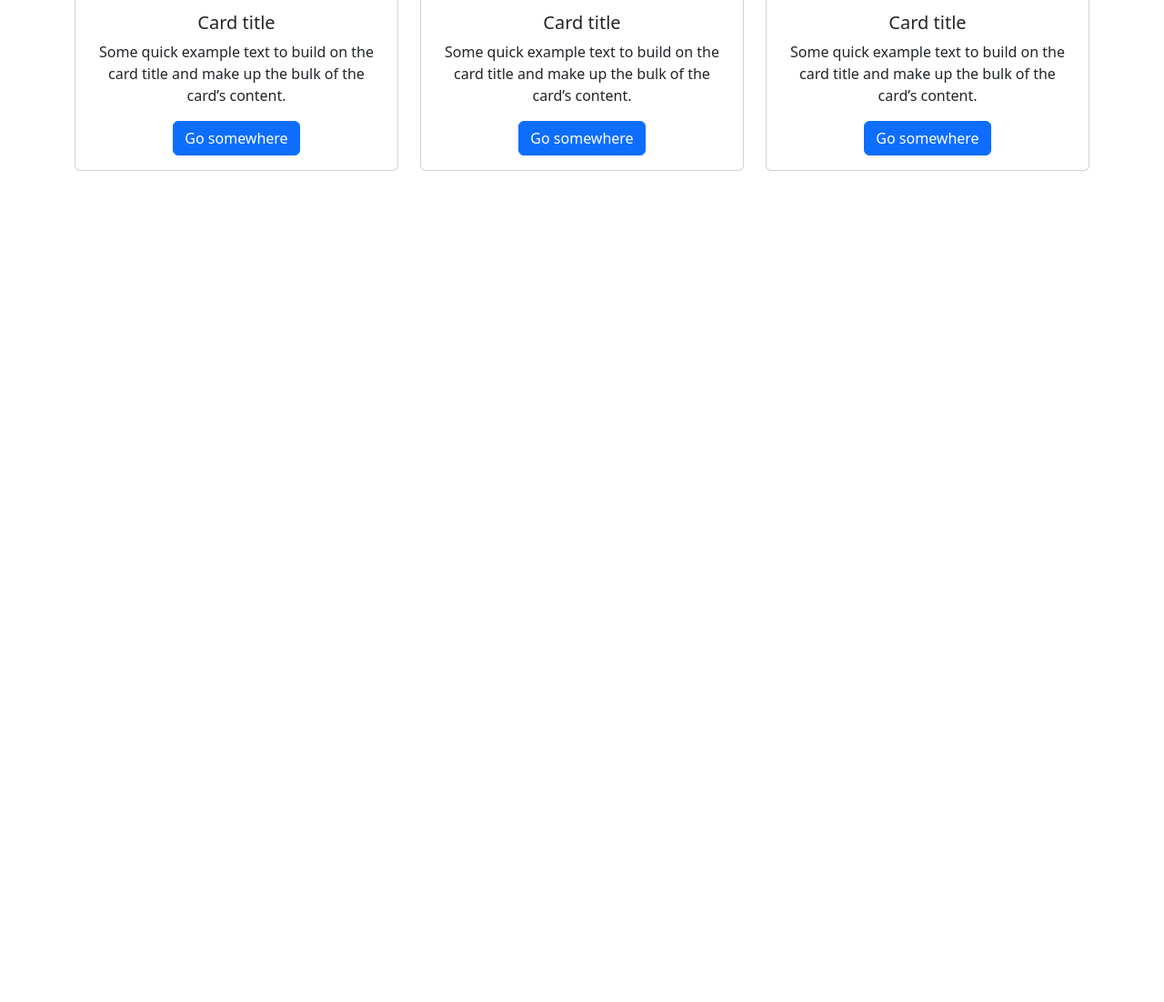
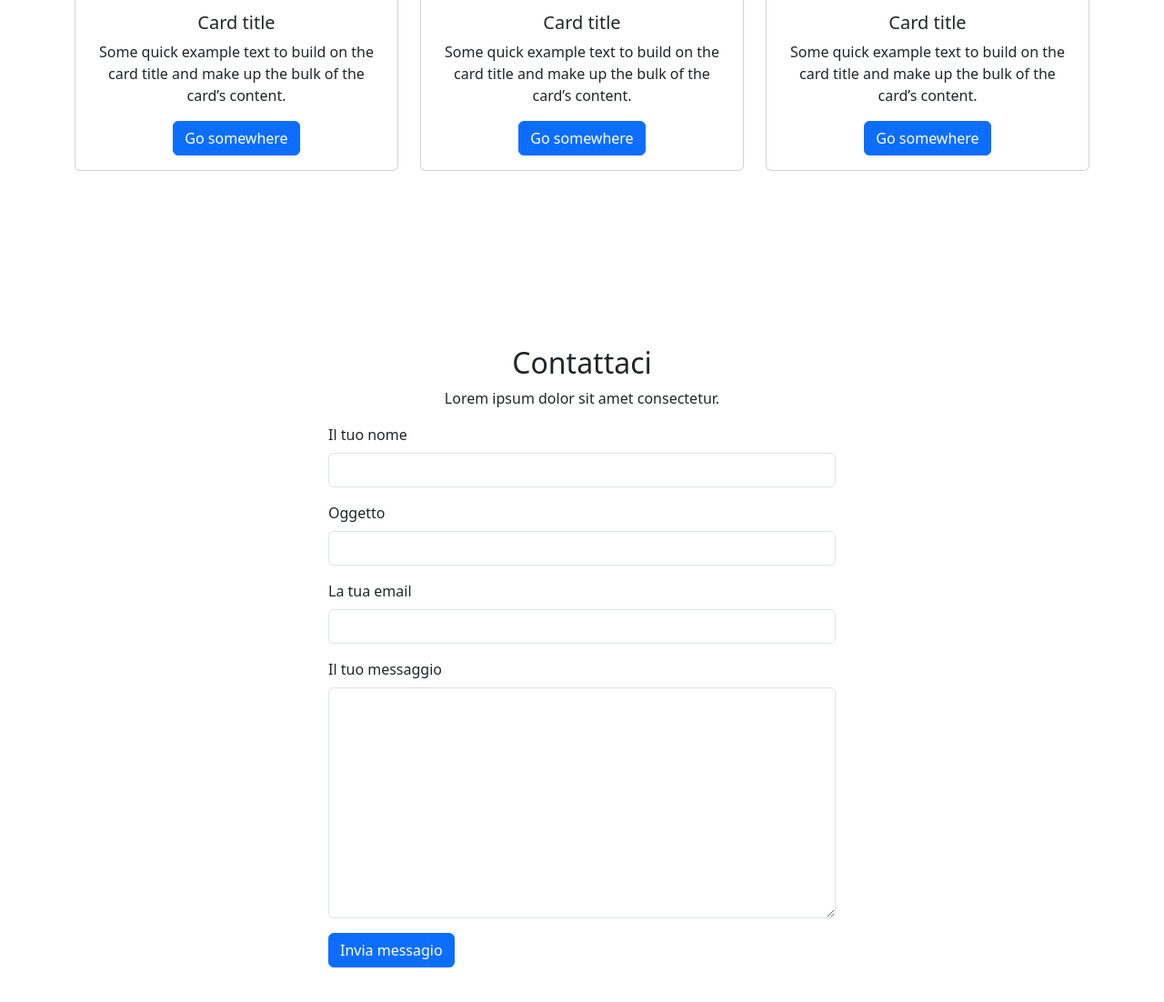
Before and after one commit to AlexGrottola/LezioneGitViteBootstrap, a website built with Vite: page index.html in a window 1280 px wide. Shown: the part 1689-2791 px from the top of the page at 91% size. Before the commit the page ends 1973 px from the top, so only its background shows below. Built offline with nearby package versions, Linux system fonts and the light colour scheme; a web font is replaced by a local one.

Commit message:
Ho aggiunto la sezione contatti

```diff
--- a/index.html
+++ b/index.html
@@ -128,6 +128,70 @@
           </div>
         </div>
       </section>
+      <section id="contatti" class="w-100 py-5 text-center">
+        <div class="container py-5">
+          <h2>Contattaci</h2>
+          <p>Lorem ipsum dolor sit amet consectetur.</p>
+          <form
+            action=""
+            method="post"
+            class="needs-validation text-start w-50 mx-auto"
+            id="form-contatti"
+            novalidate
+          >
+            <div class="mb-3">
+              <label for="nome" class="form-label">Il tuo nome</label
+              ><input
+                type="text"
+                name="nome"
+                id="nome"
+                class="form-control"
+                required
+              />
+            </div>
+            <div class="mb-3">
+              <label for="oggetto" class="form-label">Oggetto</label
+              ><input
+                type="text"
+                name="oggetto"
+                id="oggetto"
+                class="form-control"
+                required
+              />
+            </div>
+            <div class="mb-3">
+              <label for="email" class="form-label">La tua email</label
+              ><input
+                type="email"
+                name="email"
+                id="email"
+                class="form-control"
+                required
+              />
+            </div>
+            <div class="mb-3">
+              <label for="messaggio" class="form-label">Il tuo messaggio</label
+              ><textarea
+                name="messaggio"
+                id="messaggio"
+                cols="30"
+                rows="10"
+                class="form-control"
+                required
+              ></textarea>
+            </div>
+            <div class="mb-3">
+              <button
+                type="submit"
+                class="btn btn-primary"
+                form="form-contatti"
+              >
+                Invia messagio
+              </button>
+            </div>
+          </form>
+        </div>
+      </section>
     </main>
 
     <script type="module" src="/src/main.js"></script>
```
